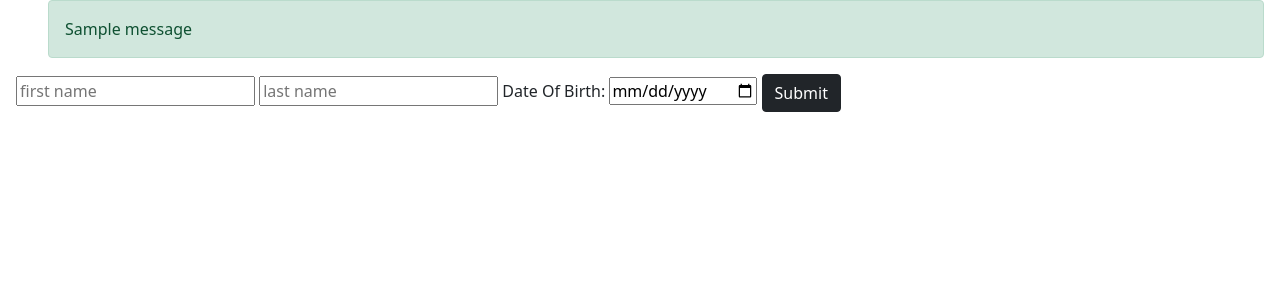
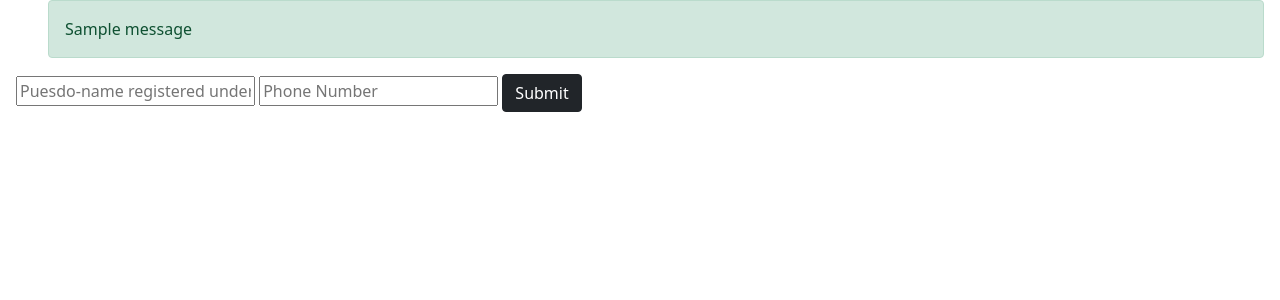
Before and after one commit to ywanika/addressBook, a Flask app: page /deleteUser in a window 1280 px wide. Shown: the part 56-356 px from the top of the page. Run offline with Flask 2, Linux system fonts and the light colour scheme; one stand-in notice (Sample message) is shown; some libraries are stand-ins or nearby versions.

Commit message:
searches nearby zipcodes + adding and removing cleaner

```diff
--- a/app.py
+++ b/app.py
@@ -16,16 +16,65 @@ mongo = PyMongo(app)
 
 regex = '^(\w|\.|\_|\-)+[@](\w|\_|\-|\.)+[.]\w{2,3}$' #for sever-side validation of email
 
+
+@app.route("/", methods= ["GET", "POST"])
+def showData():
+    if request.method == "GET":
+        return render_template ("showData.html", people={})
+    else:
+        bloodType = request.form ["bloodType"]
+        zipcode = request.form ["zipcode"].strip()
+        if not zipcode.isnumeric():
+            flash("zipcode must be numeric", "warning")
+            return redirect ("/")
+        #make sure to retain leading zeros in zip when adding and subtracting 1
+        lenZip = len(zipcode)
+        searchZipcodeUP = ( str( int(zipcode) + 1 ) ).zfill(lenZip)
+        searchZipcodeDOWN = ( str( int(zipcode) - 1 ) ).zfill(lenZip)
+
+        name = ""
+        people =  {}
+        #persons = mongo.db.newrecords.find({"bloodType":bloodType, "zipcode": zipcode})
+        persons = mongo.db.newrecords.aggregate([ {"$match":{"bloodType":bloodType, "zipcode": zipcode}}, {"$sample":{ "size": 10 }} ])
+        #print(persons)
+        for person in persons:
+            if "name" in person:
+                name = person["name"]
+            people [person["_id"]] = [name, person["phone"], person["zipcode"], person["bloodType"]]
+            #print (person, people)"""
+
+        if len(people) < 10:
+            persons = mongo.db.newrecords.aggregate([ {"$match":{"bloodType":bloodType, "zipcode": searchZipcodeUP}}, {"$sample":{ "size": 10 - len(people) }} ])
+            for person in persons:
+                if "name" in person:
+                    name = person["name"]
+                people [person["_id"]] = [name, person["phone"], person["zipcode"], person["bloodType"]]
+
+        if len(people) < 10:
+            persons = mongo.db.newrecords.aggregate([ {"$match":{"bloodType":bloodType, "zipcode": searchZipcodeDOWN}}, {"$sample":{ "size": 10 - len(people) }} ])
+            for person in persons:
+                if "name" in person:
+                    name = person["name"]
+                people [person["_id"]] = [name, person["phone"], person["zipcode"], person["bloodType"]]
+
+        if people == {}:
+            flash("No applicable donors near you", "warning")
+        elif len(people) < 10:
+            zipcodes = zipcode + ", " + searchZipcodeDOWN + ", " + searchZipcodeUP
+            flash("Unable to find 10 donors in "+zipcodes, "warning")
+        return render_template ("showData.html", people = people)
+
+
 @app.route("/add", methods= ["GET", "POST"])
 def add():
     if request.method == "GET":
         return render_template ("add.html")
     else:
-        name = request.form ["name"]
-        phone = request.form ["phone"]
-        zipcode = request.form ["zipcode"]
+        name = request.form ["name"].strip()
+        phone = request.form ["phone"].strip()
+        zipcode = request.form ["zipcode"].strip()
         bloodType = request.form ["bloodType"]
-        email = request.form ["email"]
+        email = request.form ["email"].strip()
         if (phone == "" or zipcode == ""):
             flash("Please fill in all fields", "danger")
             return redirect ("/add")
@@ -38,61 +87,22 @@ def add():
         flash("Added! Thank you!", "success")
         return redirect ("/")
 
-@app.route("/", methods= ["GET", "POST"])
-def showData():
-    if request.method == "GET":
-        return render_template ("showData.html", people={})
-    else:
-        bloodType = request.form ["bloodType"]
-        zipcode = request.form ["zipcode"]
-        name = ""
-        #persons = mongo.db.newrecords.find({"bloodType":bloodType, "zipcode": zipcode})
-        persons = mongo.db.newrecords.aggregate([ {"$match":{"bloodType":bloodType, "zipcode": zipcode}}, {"$sample":{ "size": 10 }} ])
-        print(persons)
-        people =  {}
-        for person in persons:
-            if "name" in person:
-                name = person["name"]
-            people [person["_id"]] = [name, person["phone"], person["zipcode"], person["bloodType"]]
-            #print (person, people)"""
-        if people == {}:
-            flash("No applicable donors near you ", "warning")
-        return render_template ("showData.html", people = people)
-
-@app.route("/changeData", methods= ["GET", "POST"])
-def changeData():
-    if request.method == "GET":
-        return render_template ("changeData.html")
-    else:
-        f_name = request.form ["f_name"]
-        l_name = request.form ["l_name"]
-        dob = request.form ["dob"]
-        phone = request.form ["phone"]
-        person = mongo.db.newrecords.find_one({"f_name":f_name, "l_name":l_name, "dob":dob,})
-        #print (person)
-        if person != None:
-            mongo.db.newrecords.update_one({"f_name":f_name, "l_name":l_name, "dob":dob}, {"$set":{"phone":phone}})
-            flash("Updated!", "success")
-            return redirect ("/")
-        flash("didn't work", "warning")
-        return redirect ("/changeData")
 
 @app.route("/deleteUser", methods= ["GET", "POST"])
 def deleteUser():
     if request.method == "GET":
         return render_template ("deleteUser.html")
     else:
-        f_name = request.form ["f_name"]
-        l_name = request.form ["l_name"]
-        dob = request.form ["dob"]
-        person = mongo.db.newrecords.find_one({"f_name":f_name, "l_name":l_name, "dob":dob,})
-        #print (person)
+        name = request.form ["name"].strip()
+        phone = request.form ["phone"].strip()
+        person = mongo.db.newrecords.find_one({"name":name, "phone": phone})
         if person != None:
-            mongo.db.newrecords.delete_one({"f_name":f_name, "l_name":l_name, "dob":dob})
-            flash( f_name+" removed !", "success")
+            mongo.db.newrecords.delete_one({"name":name, "phone": phone})
+            flash( name+" removed !", "success")
             return redirect ("/")
         flash("didn't work", "warning")
         return redirect ("/deleteUser")
+
 
 @app.route("/autoAddData")
 def autoAddData():
@@ -108,4 +118,4 @@ if __name__ == "__main__":
     app.run(debug=True)
 
 
-"""geotagging, enter in zipcode, all they see is phone + psuedo-name, check nearest zip codes to fill in 10, search again to get 10, up to 3 sarch agains, after have to wait 10 min, OTP (verification) to register & remove, email for identifier, senf proof of registration to email - sendgrid, info icon, one blood type can donate to others"""
+""" enter in zipcode, all they see is phone + psuedo-name, check nearest zip codes to fill in 10, search again to get 10, up to 3 sarch agains, after have to wait 10 min, OTP (verification) to register & remove, email for identifier, senf proof of registration to email - sendgrid, info icon, one blood type can donate to others, show conditions of donating blood, check box to agree to terms&conditions, recorded that they agreed, removing by email, remember zeros in zipcode"""
--- a/templates/deleteUser.html
+++ b/templates/deleteUser.html
@@ -19,10 +19,8 @@ index
 {% endwith %}
 
 <form method="POST">
-    <input type="text" name="f_name" placeholder="first name">
-    <input type="text" name="l_name" placeholder="last name">
-    <label>Date Of Birth:</label>
-    <input type="date" name="dob">
+    <input type="text" name="name" placeholder="Puesdo-name registered under">
+    <input type="text" name="phone" placeholder="Phone Number">
     <input type="submit" class="btn btn-dark">
 </form>
 {% endblock %}
```
Also changed, not shown: templates/changeData.html (deleted, +0 -29 lines), templates/index.html (deleted, +0 -22 lines).
